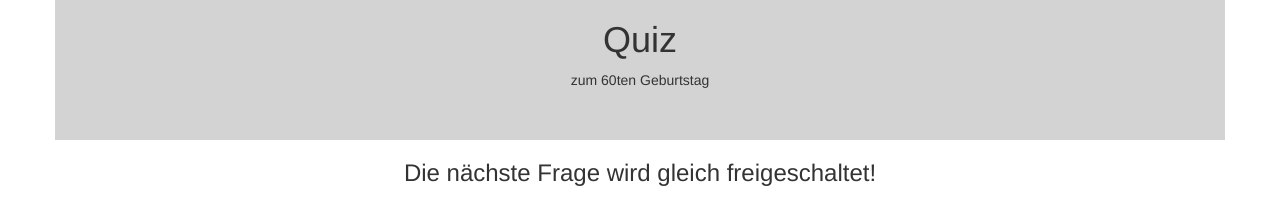
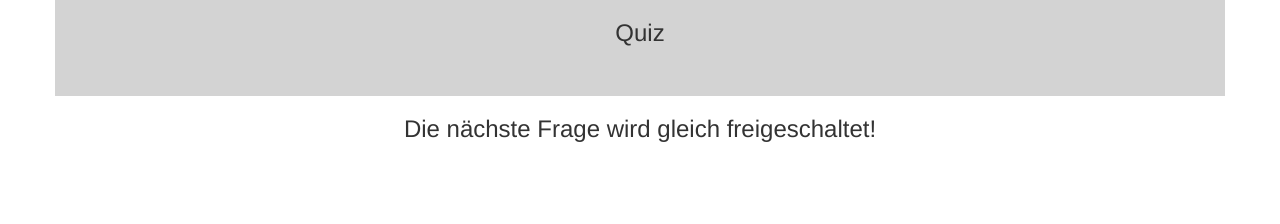
Before and after one commit to winternet/quiz, a website: page public/index.html in a window 1280 px wide. Drawn offline with nearby package versions, Linux system fonts and the light colour scheme.

Commit message:
* minimize header

```diff
--- a/public/index.html
+++ b/public/index.html
@@ -16,8 +16,10 @@
   </head>
   <body>
     <div class="container text-center" style="background: lightgrey">
-      <h1>Quiz</h1>
+      <h3>Quiz</h3>
+      <!--
       <p>zum 60ten Geburtstag</p>
+      -->
 
       <!-- progress bar -->
       <div class="progress" style="visibility:hidden">
```
